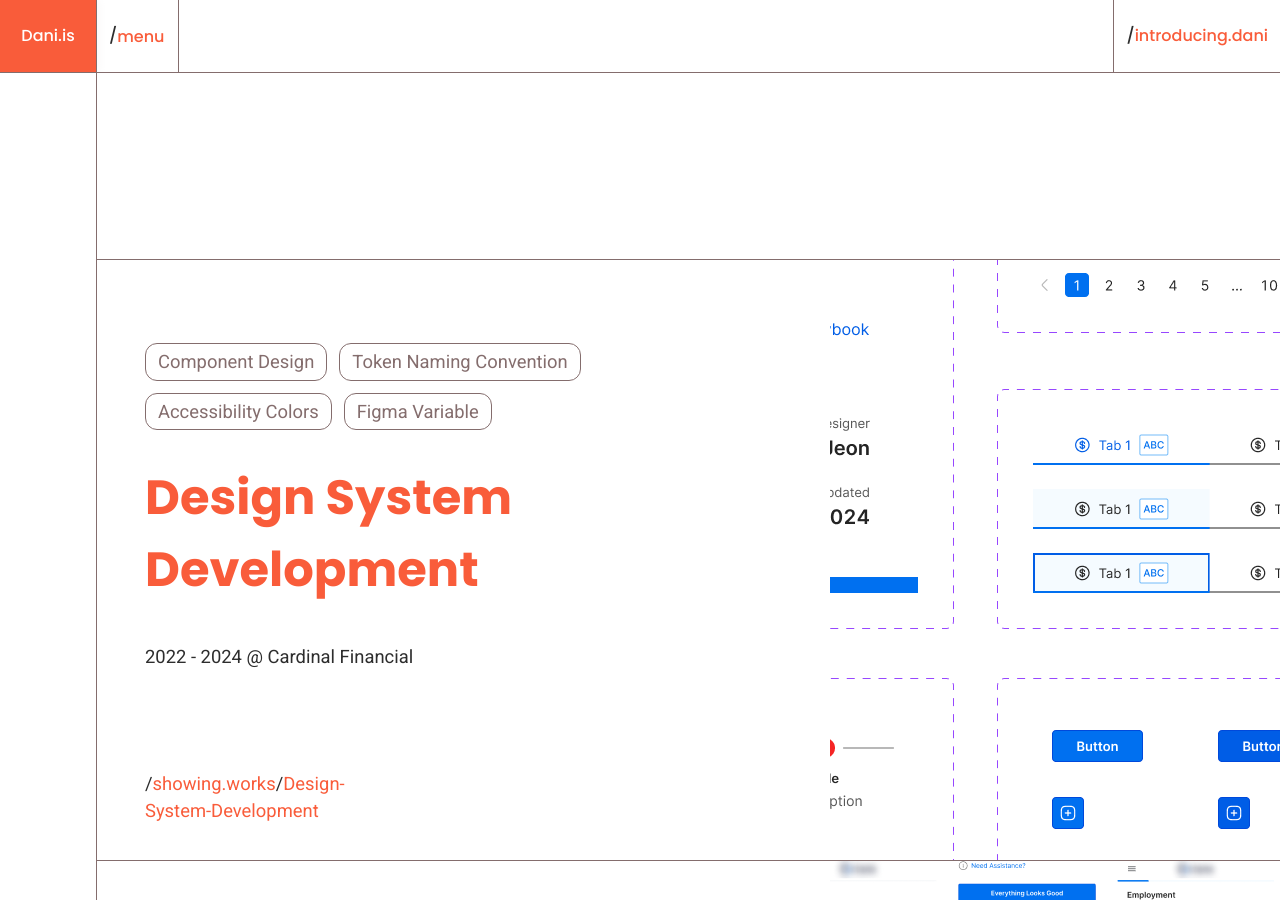
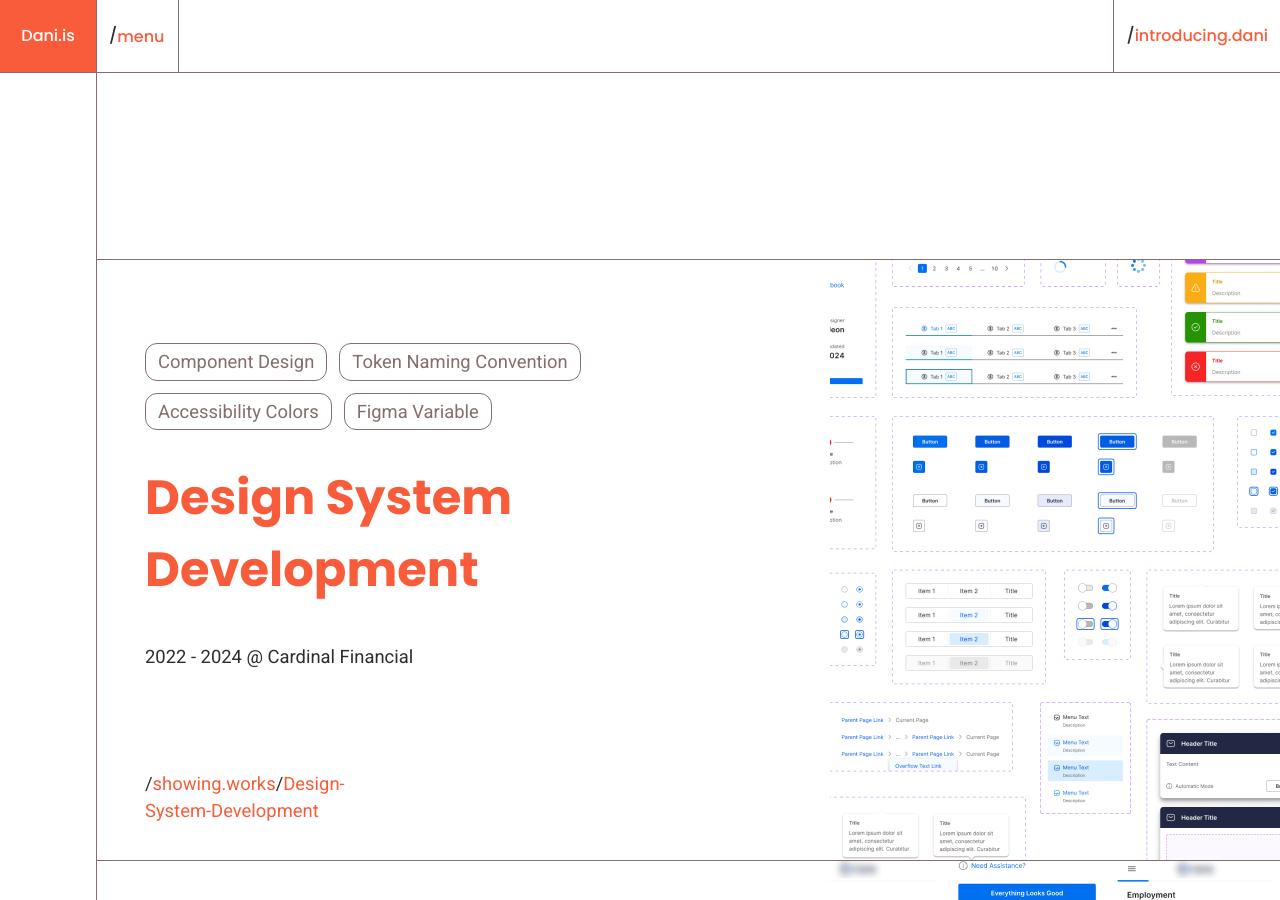
Before and after one commit to haayany/portfolio-2024, a Jekyll site: the page index.html, which Jekyll copies as it is, in a window 1280 px wide and 900 px high, scrolled down 3081 px. Built offline with Jekyll 4.4.1, drawn with Linux system fonts in a browser that asks for light colours.

Commit message:
Update index.html
thumbnail link update

```diff
--- a/index.html
+++ b/index.html
@@ -4,7 +4,7 @@
 <head>
   <meta charset="utf-8">
   <meta name="viewport" content="width=device-width, initial-scale=1.0">
-  <meta property="og:image" content="thumbnail-1200x627.png">
+  <meta property="og:image" content="/assets/thumbnail-1200x627.png">
   <meta property="og:image:width" content="1200">
   <meta property="og:image:height" content="627">
   <meta property="og:title" content="Dani is UX Designer">
@@ -252,7 +252,7 @@
         </div>
       </div>
       <div>
-        <image src="/assets/Design-System/card-design-system.png">
+        <image src="/assets/Design-System/card.png">
       </div>
     </a>
 
```
